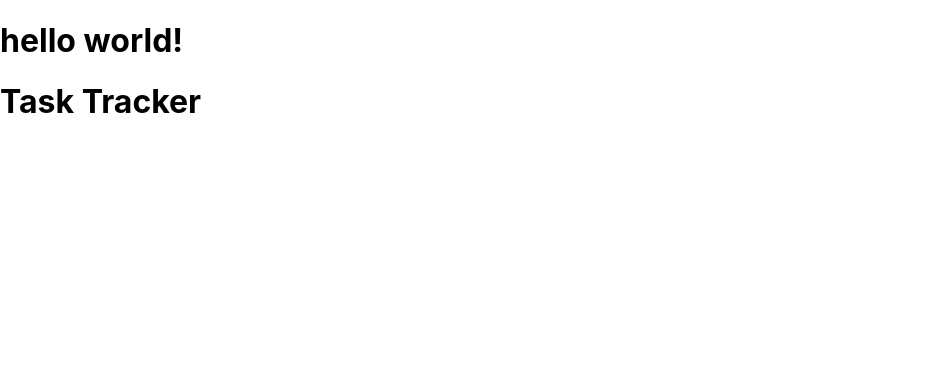
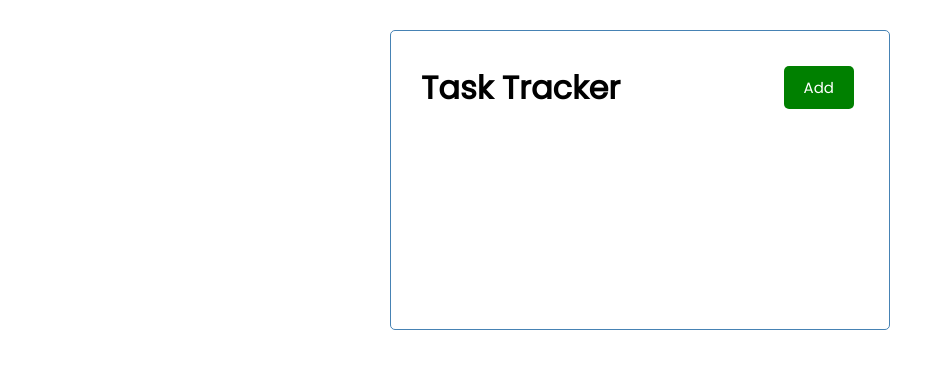
Before and after one commit to emmGuides/react-129, a React (Create React App) app: page / in a window 1280 px wide. Shown: the top 368 px of the page, without its empty margins (0-952 px from the left). Built offline with nearby package versions, Linux system fonts and the light colour scheme.

Commit message:
Button + Modified Header

```diff
--- a/src/App.js
+++ b/src/App.js
@@ -4,8 +4,7 @@
 function App() {
   return (
     <div className="container">
-      <h1>hello world!</h1>
-      <Header />
+      <Header text = 'Add' />
     </div>
   );
 }
--- /dev/null
+++ b/src/components/Button.js
@@ -0,0 +1,25 @@
+import PropTypes from 'prop-types'
+
+const Button = ({color, text, onClick}) => {
+
+
+    return (
+        <button className = 'btn' onClick={onClick}
+            style={{ backgroundColor: color}}>
+                {text}
+        </button>
+    )
+}
+
+Button.defaultProps = {
+    color: 'Green',
+    text: 'Default Text'
+}
+
+Button.propTypes = {
+    text: PropTypes.string,
+    color: PropTypes.string,
+    onClick: PropTypes.func,
+
+}
+export default Button
--- a/src/components/Header.js
+++ b/src/components/Header.js
@@ -1,10 +1,33 @@
+import PropTypes from 'prop-types'
+import Button from './Button'
 
-const Header = () => {
+const Header = ({title}) => {
+
+  const onClick = () => {
+    console.log("Click From Header")
+  }
+
   return (
-    <header>
-        <h1>Task Tracker</h1>
+    <header className='header'>
+        <h1>{title}</h1>
+        <Button text='Add' onClick = {onClick} />
     </header>
   )
 }
 
+
+Header.defaultProps = {
+  title: 'Task Tracker',
+}
+
+Header.propTypes = {
+  title: PropTypes.string,
+  phrase: PropTypes.string,
+}
+
+const headingStyle = {
+  color: 'red',
+  backgroundColor: 'blue'
+}
+
 export default Header
--- a/src/index.css
+++ b/src/index.css
@@ -1,13 +1,112 @@
-body {
+@import url('https://fonts.googleapis.com/css2?family=Poppins:wght@300;400&display=swap');
+
+* {
+  box-sizing: border-box;
   margin: 0;
-  font-family: -apple-system, BlinkMacSystemFont, 'Segoe UI', 'Roboto', 'Oxygen',
-    'Ubuntu', 'Cantarell', 'Fira Sans', 'Droid Sans', 'Helvetica Neue',
-    sans-serif;
-  -webkit-font-smoothing: antialiased;
-  -moz-osx-font-smoothing: grayscale;
+  padding: 0;
 }
 
-code {
-  font-family: source-code-pro, Menlo, Monaco, Consolas, 'Courier New',
-    monospace;
+body {
+  font-family: 'Poppins', sans-serif;
 }
+
+.container {
+  max-width: 500px;
+  margin: 30px auto;
+  overflow: auto;
+  min-height: 300px;
+  border: 1px solid steelblue;
+  padding: 30px;
+  border-radius: 5px;
+}
+
+.header {
+  display: flex;
+  justify-content: space-between;
+  align-items: center;
+  margin-bottom: 20px;
+}
+
+.btn {
+  display: inline-block;
+  background: #000;
+  color: #fff;
+  border: none;
+  padding: 10px 20px;
+  margin: 5px;
+  border-radius: 5px;
+  cursor: pointer;
+  text-decoration: none;
+  font-size: 15px;
+  font-family: inherit;
+}
+
+.btn:focus {
+  outline: none;
+}
+
+.btn:active {
+  transform: scale(0.98);
+}
+
+.btn-block {
+  display: block;
+  width: 100%;
+}
+
+.task {
+  background: #f4f4f4;
+  margin: 5px;
+  padding: 10px 20px;
+  cursor: pointer;
+}
+
+.task.reminder {
+  border-left: 5px solid green;
+}
+
+.task h3 {
+  display: flex;
+  align-items: center;
+  justify-content: space-between;
+}
+
+.add-form {
+  margin-bottom: 40px;
+}
+
+.form-control {
+  margin: 20px 0;
+}
+
+.form-control label {
+  display: block;
+}
+
+.form-control input {
+  width: 100%;
+  height: 40px;
+  margin: 5px;
+  padding: 3px 7px;
+  font-size: 17px;
+}
+
+.form-control-check {
+  display: flex;
+  align-items: center;
+  justify-content: space-between;
+}
+
+.form-control-check label {
+  flex: 1;
+}
+
+.form-control-check input {
+  flex: 2;
+  height: 20px;
+}
+
+footer {
+  margin-top: 30px;
+  text-align: center;
+}
```
Also changed, not shown: src/components/Tasks.js (added).
